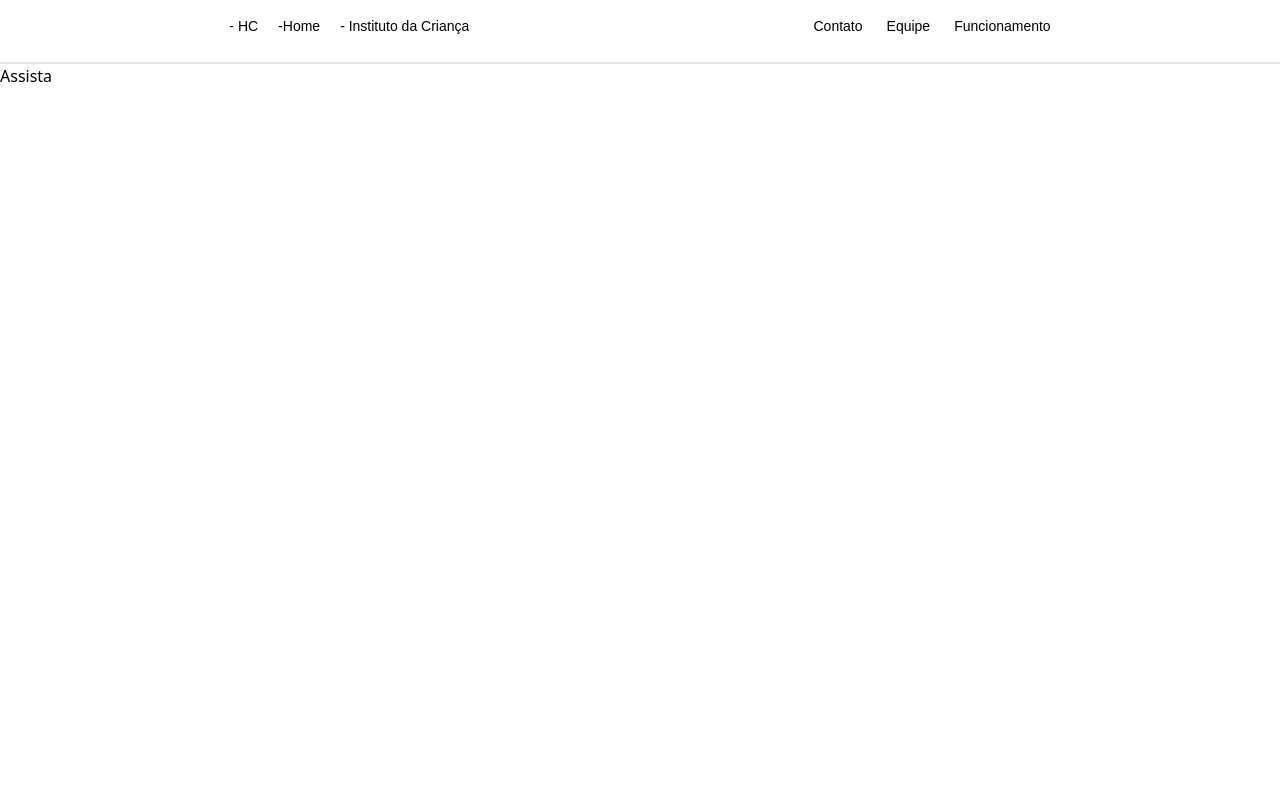
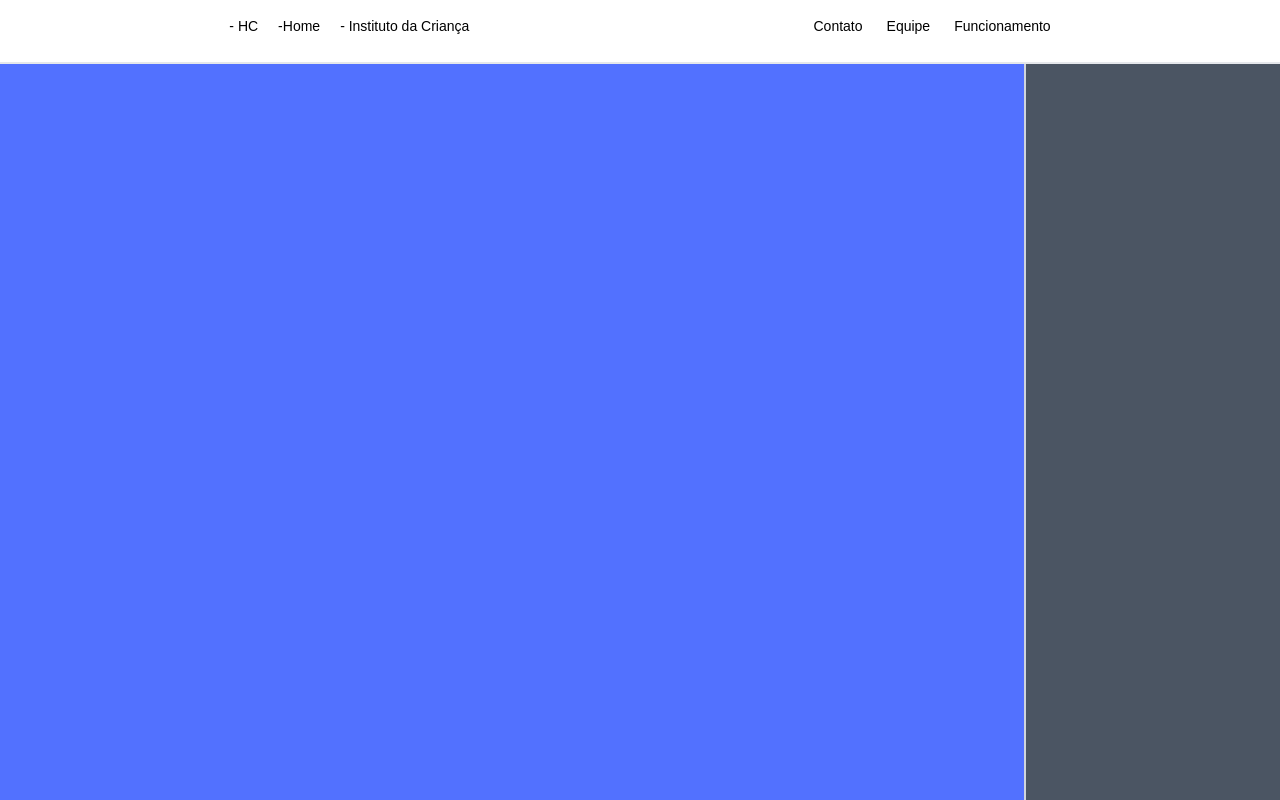
Before and after one commit to taikiidev/site-para-chall, a React (Vite) app in the folder SITE-HC/: page /assista in a window 1280 px wide. Built offline with nearby package versions, Linux system fonts and the light colour scheme; a web font is replaced by a local one.

Commit message:
fix salvar avatar

```diff
--- a/SITE-HC/src/pages/Assista/index.jsx
+++ b/SITE-HC/src/pages/Assista/index.jsx
@@ -1,8 +1,11 @@
 function Assista() {
   return (
     <>
-      <div className="mt-16">
-        <h1>Assista</h1>
+      <div className="pt-16 w-screen h-screen bg-blue-500 flex">
+        <div className="w-[80%]"></div>
+        <aside className="grow border-l-2 border-gray-300 bg-gray-600">
+
+        </aside>
       </div>
     </>
   );
--- a/SITE-HC/src/pages/Personagem/index.jsx
+++ b/SITE-HC/src/pages/Personagem/index.jsx
@@ -1,25 +1,34 @@
 import avatarImg from "../../assets/avatar/avatar.png";
-import { useContext } from "react";
+import { useContext, useEffect } from "react";
 import { AvatarContext } from "../../provider/AvatarProvider";
 
 function Personagem() {
-  const {avatar, setAvatar, avatarInfo} = useContext(AvatarContext)
+  const {avatar, avatarInfo, setAvatar} = useContext(AvatarContext)
 
+  useEffect(() => {
+    setAvatar(JSON.parse(localStorage.getItem("avatar")))
+  }, [setAvatar])
+
+  const salvarAvatar = () => {
+    localStorage.setItem("avatar", JSON.stringify(avatar))
+  }
 
   const trocarProximo = (caracteristica) => {
-    setAvatar(prevAvatar => {
-        const newIndex = (prevAvatar[caracteristica] + 1) % avatarInfo[caracteristica].length;
-        return { ...prevAvatar, [caracteristica]: newIndex };
+    setAvatar((prevAvatar) => {
+      const newIndex =
+        (prevAvatar[caracteristica] + 1) % avatarInfo[caracteristica].length;
+      return { ...prevAvatar, [caracteristica]: newIndex };
     });
   };
 
   const trocarAnterior = (caracteristica) => {
-      setAvatar(prevAvatar => {
-          const newIndex = (prevAvatar[caracteristica] - 1 + avatarInfo[caracteristica].length) % avatarInfo[caracteristica].length;
-          return { ...prevAvatar, [caracteristica]: newIndex };
-      });
+    setAvatar((prevAvatar) => {
+      const newIndex =
+        (prevAvatar[caracteristica] - 1 + avatarInfo[caracteristica].length) %
+        avatarInfo[caracteristica].length;
+      return { ...prevAvatar, [caracteristica]: newIndex };
+    });
   };
-  console.log(avatar)
 
   return (
     <div className="pt-16 h-screen flex bg-blue-500">
@@ -89,7 +98,7 @@ function Personagem() {
             </button>
           </div>
 
-          <button className="bg-yellow-100">ATUALIZAR</button>
+          <button onClick={salvarAvatar} className="bg-yellow-100">SALVAR</button>
         </div>
       </div>
     </div>
--- a/SITE-HC/src/provider/AvatarProvider.jsx
+++ b/SITE-HC/src/provider/AvatarProvider.jsx
@@ -1,27 +1,41 @@
 import { createContext, useState } from "react";
 
-
-
-export const AvatarContext = createContext({})
+export const AvatarContext = createContext({});
 
 // eslint-disable-next-line react/prop-types
 export const AvatarProvider = ({ children }) => {
   const avatarInfo = {
-        "camisa": ["src/assets/avatar/camisa-vermelha.png", "src/assets/avatar/camisa-dino.png", "src/assets/avatar/camisa-branca.png", "src/assets/avatar/camisa-amarela.png"],
-        "short": ["src/assets/avatar/short-preto.png", "src/assets/avatar/short-amarelo.png", "src/assets/avatar/short-cinza.png", "src/assets/avatar/short-azul.png"],
-        "tenis": ["src/assets/avatar/tenis-colorido.png", "src/assets/avatar/tenis-rosa.png", "src/assets/avatar/tenis-verde.png", "src/assets/avatar/tenis-vermelho.png"],
-    }
+    camisa: [
+      "src/assets/avatar/camisa-vermelha.png",
+      "src/assets/avatar/camisa-dino.png",
+      "src/assets/avatar/camisa-branca.png",
+      "src/assets/avatar/camisa-amarela.png",
+    ],
+    short: [
+      "src/assets/avatar/short-preto.png",
+      "src/assets/avatar/short-amarelo.png",
+      "src/assets/avatar/short-cinza.png",
+      "src/assets/avatar/short-azul.png",
+    ],
+    tenis: [
+      "src/assets/avatar/tenis-colorido.png",
+      "src/assets/avatar/tenis-rosa.png",
+      "src/assets/avatar/tenis-verde.png",
+      "src/assets/avatar/tenis-vermelho.png",
+    ],
+  };
 
   const [avatar, setAvatar] = useState({
     camisa: 0,
     short: 0,
-        tenis: 0
-    })
-
+    tenis: 0,
+  });
 
   return (
-        <AvatarContext.Provider value={{avatar, setAvatar, avatarInfo}}>
+    <AvatarContext.Provider
+      value={{ avatar, avatarInfo, setAvatar }}
+    >
       {children}
     </AvatarContext.Provider>
-    )
-}
+  );
+};
```
Lines whose indentation alone changed are shown as unchanged.
